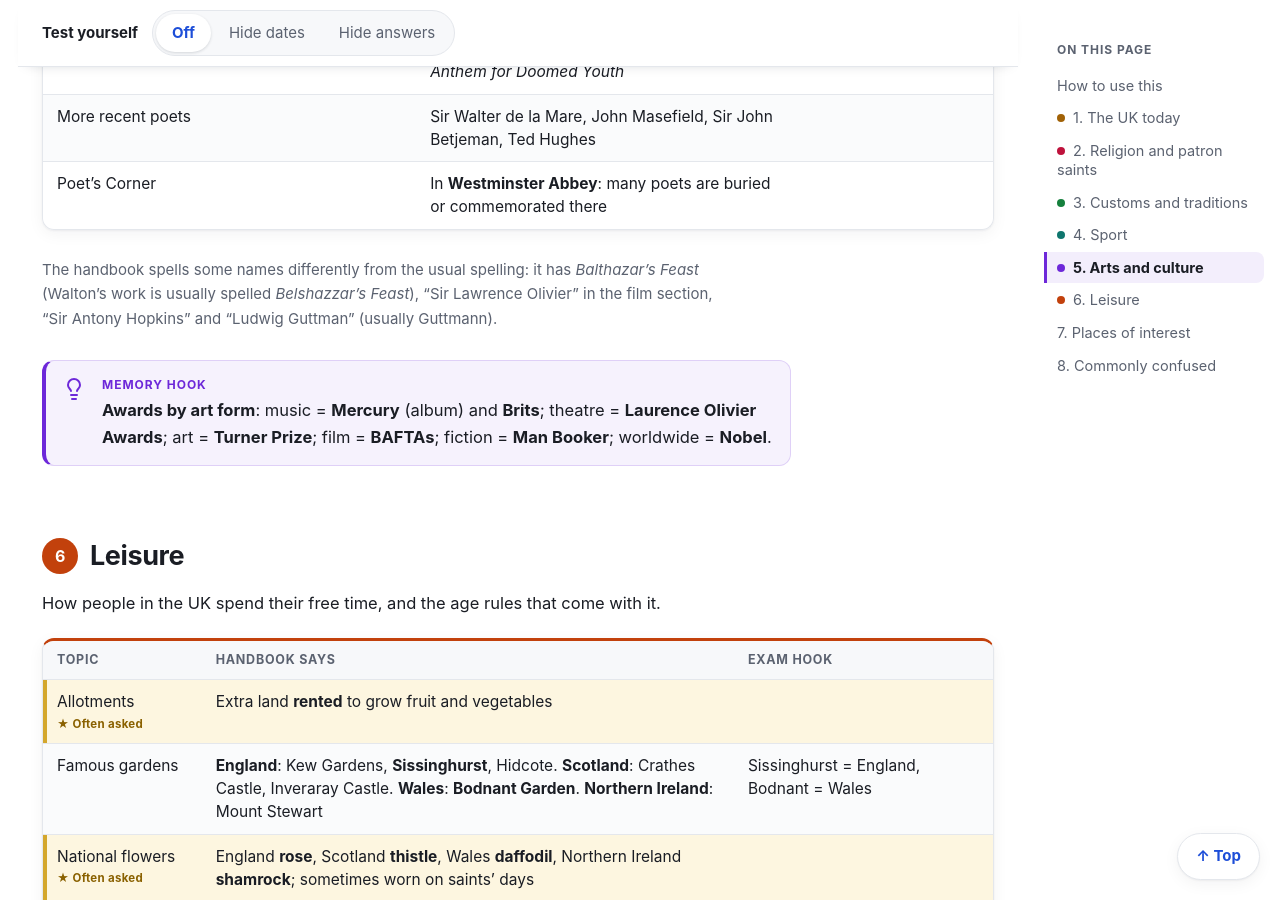
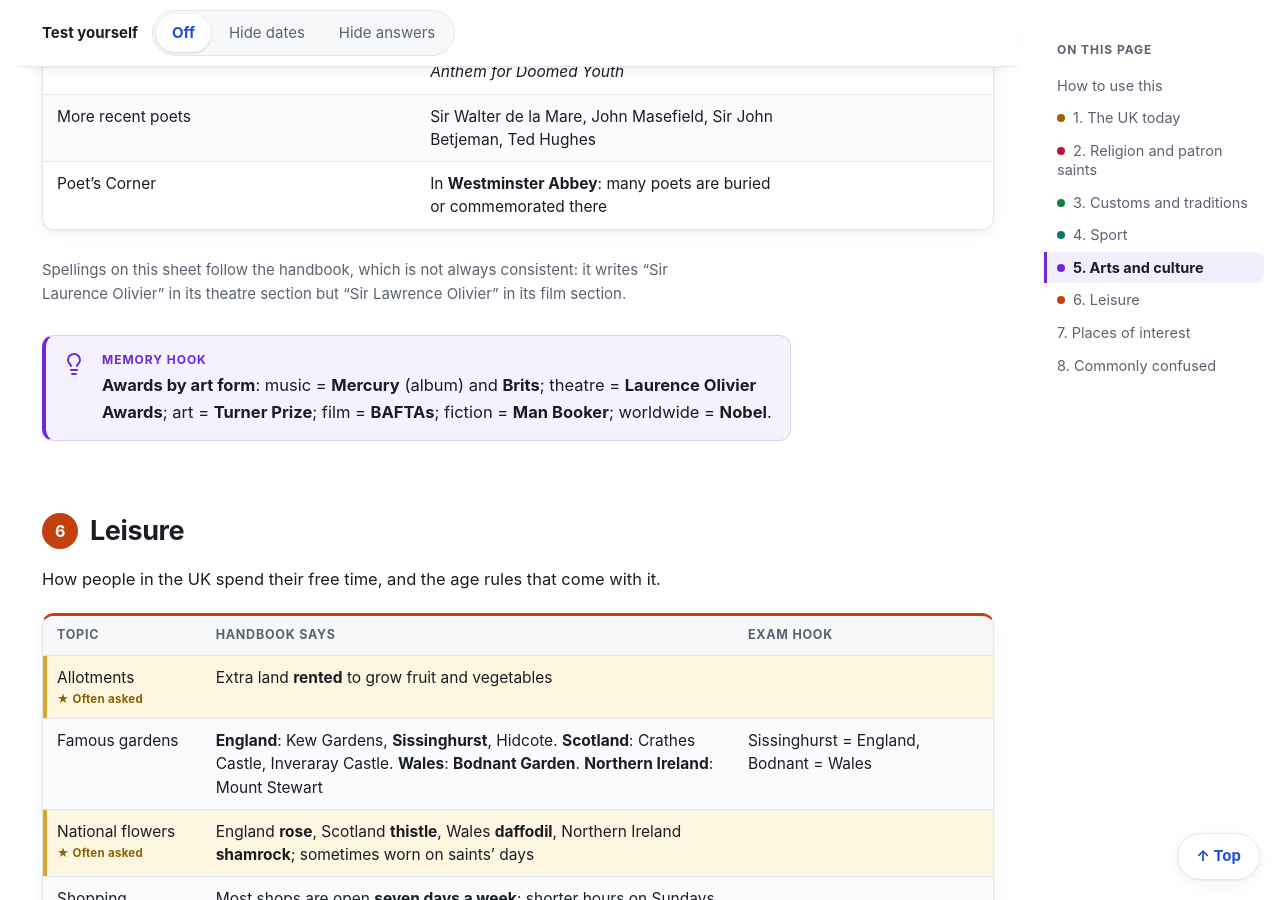
Before and after one commit to byte-ish/life-in-the-uk-study, a Jekyll site: the page built from chapters/04-modern-society.md, in a window 1280 px wide and 900 px high, scrolled down 15468 px. Built offline with Jekyll 4.4.1, drawn with Linux system fonts in a browser that asks for light colours; some of the changed text lies outside the part shown.

Commit message:
Chapter 4: follow the handbook's spellings; drop memory-based spelling claims
Co-Authored-By: Claude Opus 5.5 <noreply@anthropic.com>

```diff
--- a/chapters/04-modern-society.md
+++ b/chapters/04-modern-society.md
@@ -391,7 +391,7 @@ Music, theatre, art, architecture, design and literature, and the prizes that re
 | More recent poets | Sir Walter de la Mare, John Masefield, Sir John Betjeman, Ted Hughes | |
 | Poet's Corner | In **Westminster Abbey**: many poets are buried or commemorated there | |
 
-The handbook spells some names differently from the usual spelling: it has *Balthazar's Feast* (Walton's work is usually spelled *Belshazzar's Feast*), "Sir Lawrence Olivier" in the film section, "Sir Antony Hopkins" and "Ludwig Guttman" (usually Guttmann).
+Spellings on this sheet follow the handbook, which is not always consistent: it writes "Sir Laurence Olivier" in its theatre section but "Sir Lawrence Olivier" in its film section.
 {: .note}
 
 **Awards by art form**: music = **Mercury** (album) and **Brits**; theatre = **Laurence Olivier Awards**; art = **Turner Prize**; film = **BAFTAs**; fiction = **Man Booker**; worldwide = **Nobel**.
```
Also changed, not shown: other parts of chapters/04-modern-society.md (+1 -1 lines).
